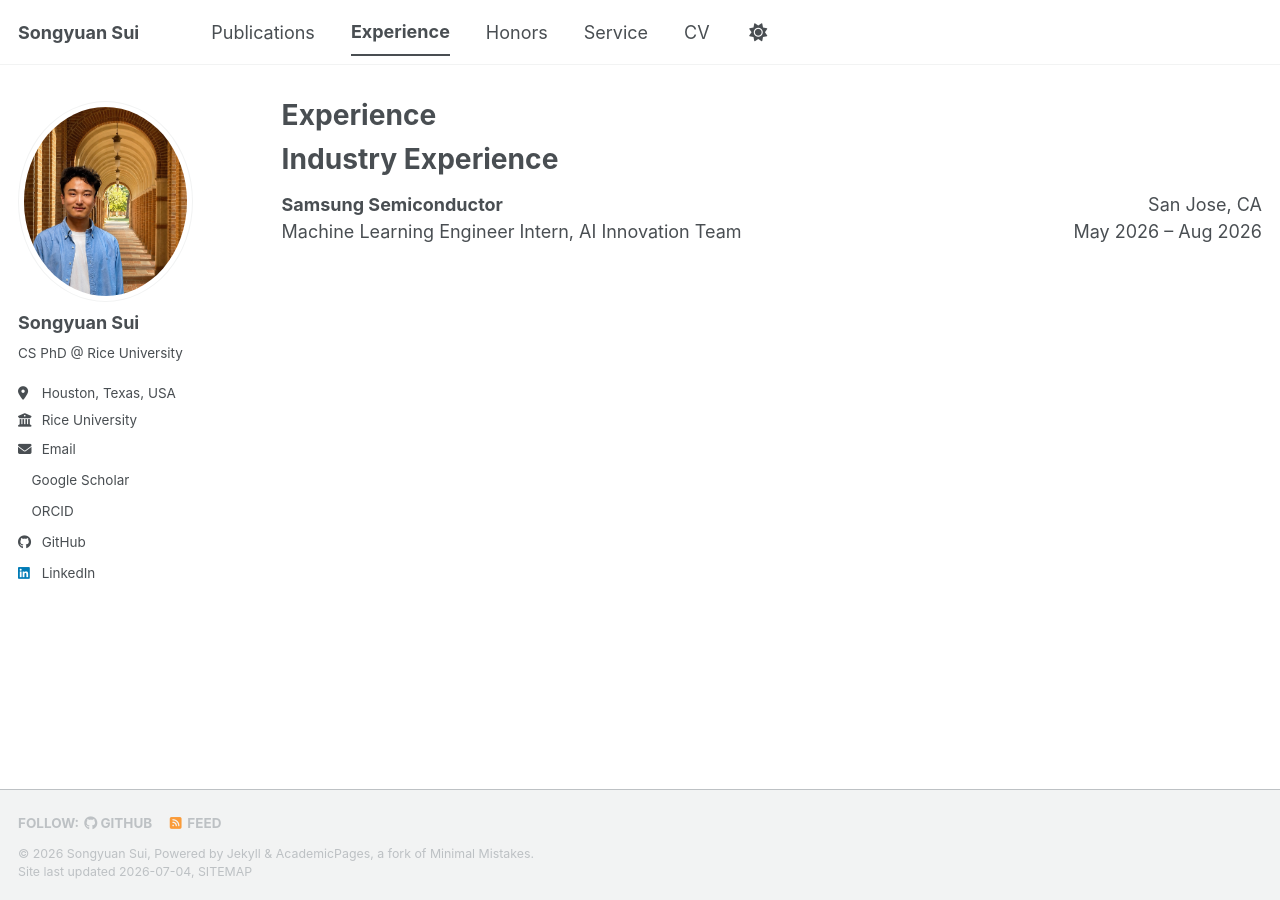
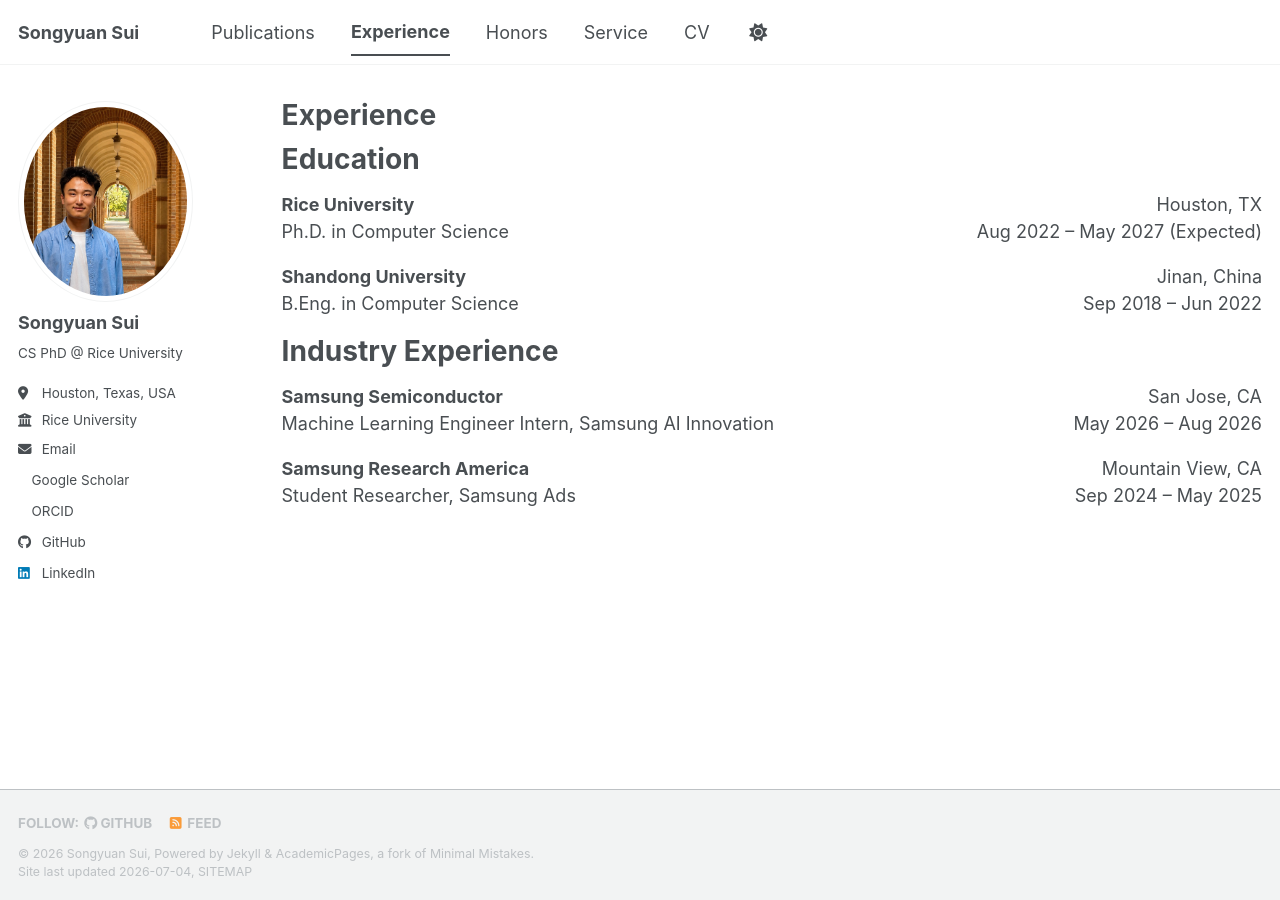
Before and after one commit to SongyuanSui/SongyuanSui.github.io, a Jekyll site: the page built from _pages/experience.md, in a window 1280 px wide. Built offline with Jekyll 4.4.1, drawn with Linux system fonts in a browser that asks for light colours; a style sheet for code colours, icons or effects is not loaded.

Commit message:
update experience

```diff
--- a/_pages/experience.md
+++ b/_pages/experience.md
@@ -5,14 +5,53 @@ permalink: /experience/
 author_profile: true
 ---
 
+Education
+======
+
+<div style="margin-bottom: 1rem;">
+  <div style="display: flex; justify-content: space-between; gap: 1rem; flex-wrap: wrap;">
+    <span><strong>Rice University</strong></span>
+    <span>Houston, TX</span>
+  </div>
+  <div style="display: flex; justify-content: space-between; gap: 1rem; flex-wrap: wrap;">
+    <span>Ph.D. in Computer Science</span>
+    <span>Aug 2022 – May 2027 (Expected)</span>
+  </div>
+</div>
+
+<div style="margin-bottom: 1rem;">
+  <div style="display: flex; justify-content: space-between; gap: 1rem; flex-wrap: wrap;">
+    <span><strong>Shandong University</strong></span>
+    <span>Jinan, China</span>
+  </div>
+  <div style="display: flex; justify-content: space-between; gap: 1rem; flex-wrap: wrap;">
+    <span>B.Eng. in Computer Science</span>
+    <span>Sep 2018 – Jun 2022</span>
+  </div>
+</div>
+
+
 Industry Experience
 ======
 
-<div style="display: flex; justify-content: space-between; gap: 1rem; flex-wrap: wrap;">
-  <span><strong>Samsung Semiconductor</strong></span>
-  <span>San Jose, CA</span>
+<div style="margin-bottom: 1rem;">
+  <div style="display: flex; justify-content: space-between; gap: 1rem; flex-wrap: wrap;">
+    <span><strong>Samsung Semiconductor</strong></span>
+    <span>San Jose, CA</span>
+  </div>
+  <div style="display: flex; justify-content: space-between; gap: 1rem; flex-wrap: wrap;">
+    <span>Machine Learning Engineer Intern, Samsung AI Innovation</span>
+    <span>May 2026 – Aug 2026</span>
+  </div>
 </div>
-<div style="display: flex; justify-content: space-between; gap: 1rem; flex-wrap: wrap;">
-  <span>Machine Learning Engineer Intern, AI Innovation Team</span>
-  <span>May 2026 – Aug 2026</span>
+
+<div style="margin-bottom: 1rem;">
+  <div style="display: flex; justify-content: space-between; gap: 1rem; flex-wrap: wrap;">
+    <span><strong>Samsung Research America</strong></span>
+    <span>Mountain View, CA</span>
+  </div>
+  <div style="display: flex; justify-content: space-between; gap: 1rem; flex-wrap: wrap;">
+    <span>Student Researcher, Samsung Ads</span>
+    <span>Sep 2024 – May 2025</span>
+  </div>
 </div>
```
